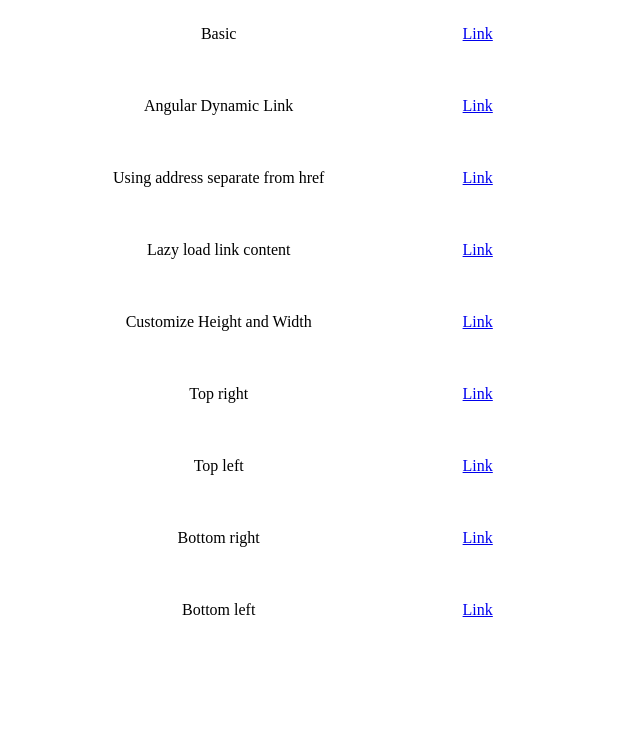
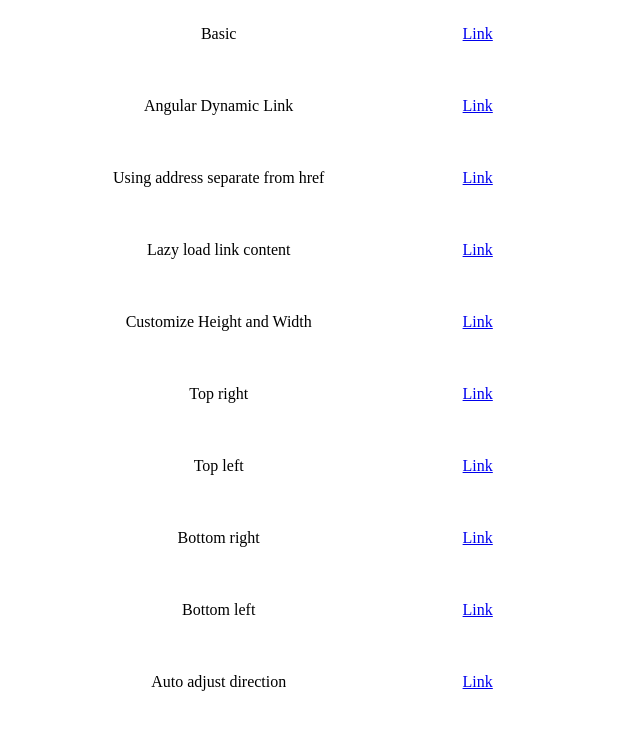
Before and after one commit to codedrinker/angular-mini-preview, a website: page demo/index.html in a window 1280 px wide. Shown: the part 92-822 px from the top of the page, without its empty margins (0-640 px from the left). Drawn offline with nearby package versions, Linux system fonts and the light colour scheme; files that its build step writes are made by us from their sources.

Commit message:
add auto direction support

```diff
--- a/bower.json
+++ b/bower.json
@@ -1,6 +1,6 @@
 {
   "name": "angular-mini-preview",
-  "version": "1.0.5",
+  "version": "1.0.6",
   "authors": [
     "Chunlei Wang <gwangchunlei@gmail.com>"
   ],
--- a/demo/index.html
+++ b/demo/index.html
@@ -81,6 +81,10 @@
             <td>Bottom left</td>
             <td><a href="{{'https://codedrinker.github.com'}}" mini-preview mini-direction="bl" lazy-load="true">Link</a></td>
         </tr>
+        <tr>
+            <td>Auto adjust direction</td>
+            <td><a href="{{'https://codedrinker.github.com'}}" mini-preview mini-direction="auto" lazy-load="true">Link</a></td>
+        </tr>
     </table>
 </div>
 </body>
--- a/package.json
+++ b/package.json
@@ -1,7 +1,7 @@
 {
     "name": "angular-mini-preview",
     "description": "Simple Image Preview on hover for Angular.js directive.",
-    "version": "1.0.5",
+    "version": "1.0.6",
     "devDependencies": {
         "grunt": "~1.0.1",
         "grunt-contrib-copy": "^0.8.0",
--- a/src/js/angular-mini-preview.js
+++ b/src/js/angular-mini-preview.js
@@ -1,7 +1,7 @@
 var app = angular.module('angular-mini-preview', []);
 var prefix = 'ng-mini-preview';
 
-var AngularMiniPreview = function (element, attrs) {
+var AngularMiniPreview = function(element, attrs) {
     this.element = element;
     this.attrs = attrs;
     this.element.addClass(prefix + '-anchor');
@@ -15,16 +15,49 @@ AngularMiniPreview.prototype = {
         scale: .25,
         load: 'preload'
     },
-    generate: function () {
+    generate: function() {
         this.generateElements();
         this.load();
     },
-    generateElements: function () {
+    generateElements: function() {
         var wrapper = angular
             .element('<div>')
             .addClass(prefix + '-wrapper');
 
-        if (this.attrs.miniDirection == 'tr') {//top right
+        if (this.attrs.miniDirection == 'auto') { //auto
+            var clientRect = this.element[0].getBoundingClientRect();
+            var topDistance = clientRect.top;
+            var winWidth, winHeight;
+            if (window.innerWidth) {
+                winWidth = window.innerWidth;
+            } else if ((document.body) && (document.body.clientWidth)) {
+                winWidth = document.body.clientWidth;
+            }
+            if (window.innerHeight) {
+                winHeight = window.innerHeight;
+            } else if ((document.body) && (document.body.clientHeight)) {
+                winHeight = document.body.clientHeight;
+            }
+            var bottomDistance = winHeight - clientRect.bottom;
+            var leftDistance = clientRect.left;
+            var rightDistance = winWidth - clientRect.right;
+            if (topDistance > bottomDistance) {
+                if (leftDistance > rightDistance) {
+                    this.attrs.miniDirection = 'tl';
+                } else {
+                    this.attrs.miniDirection = 'tr';
+                }
+
+            } else {
+                if (leftDistance > rightDistance) {
+                    this.attrs.miniDirection = 'bl';
+                } else {
+                    this.attrs.miniDirection = 'br';
+                }
+            }
+        }
+
+        if (this.attrs.miniDirection == 'tr') { //top right
             wrapper.css({
                 width: this.attrs.miniWidth || (this.options.width + 'px'),
                 height: this.attrs.miniHeight || (this.options.height + 'px'),
@@ -45,7 +78,7 @@ AngularMiniPreview.prototype = {
                 top: (this.element[0].height || this.element[0].offsetHeight) / 2 + 'px',
                 right: (this.element[0].width || this.element[0].offsetWidth) / 2 + 'px'
             });
-        } else {//bottom right
+        } else { //bottom right
             wrapper.css({
                 width: this.attrs.miniWidth || (this.options.width + 'px'),
                 height: this.attrs.miniHeight || (this.options.height + 'px'),
@@ -73,20 +106,20 @@ AngularMiniPreview.prototype = {
         wrapper.append(frame);
         this.element.append(wrapper);
     },
-    load: function () {
+    load: function() {
         var that = this;
         if (!!this.attrs.lazyLoad) {
-            this.element.bind("mouseover", function () {
+            this.element.bind("mouseover", function() {
                 that.preview();
             });
         } else {
             this.preview();
         }
     },
-    preview: function () {
+    preview: function() {
         var frame = this.element.find('iframe');
         if (!!this.attrs.lazyLoad) {
-            this.element.bind("mouseout", function (e) {
+            this.element.bind("mouseout", function(e) {
                 frame.attr('src', '');
             });
         }
@@ -96,10 +129,10 @@ AngularMiniPreview.prototype = {
     }
 };
 
-app.directive('miniPreview', function () {
+app.directive('miniPreview', function() {
     return {
         restrict: 'A',
-        link: function (scope, element, attrs) {
+        link: function(scope, element, attrs) {
             new AngularMiniPreview(element, attrs);
         }
     }
```
Also changed, not shown: README.md, demo/js/angular-mini-preview.min.js, dist/js/angular-mini-preview.min.js.
